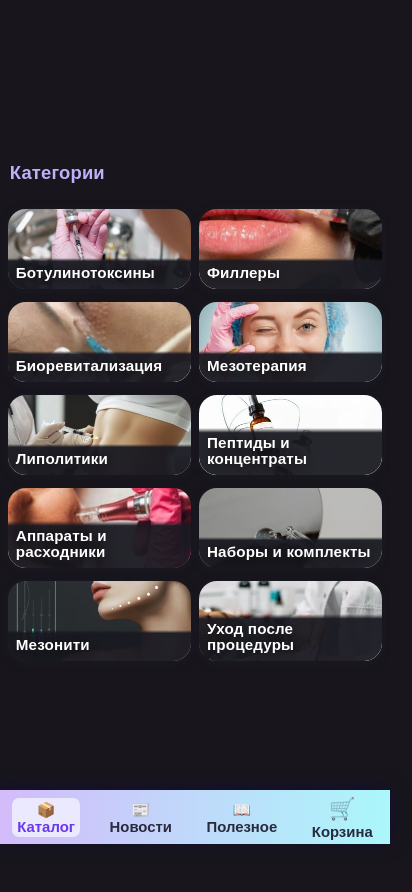
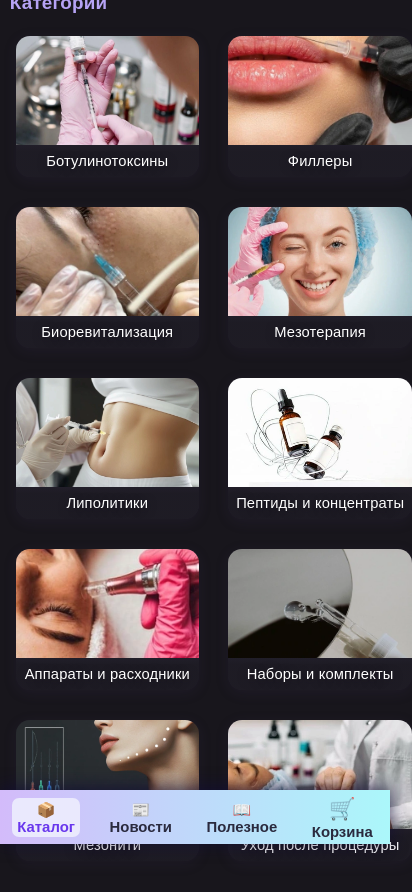
Before and after one commit to AlexSalavat/facade-stone-app, a React (Vite) app: page /catalog in a window 390 px wide. Shown: the top 892 px of the page, 412 px wide, since content can reach past the window. Built offline with nearby package versions, Linux system fonts and the light colour scheme.

Commit message:
first dh

```diff
--- a/src/components/CategoryCard.css
+++ b/src/components/CategoryCard.css
@@ -1,59 +1,58 @@
-.category-card {
+.category-card-root {
+  width: 47vw;
+  max-width: 220px;
+  aspect-ratio: 1.3 / 1;
+  background: #211e29;
+  border-radius: 18px;
+  margin: 8px 4px;
+  box-shadow: 0 3px 14px 0 rgba(75,60,115,0.13);
+  overflow: hidden;
+  display: flex;
+  flex-direction: column;
+  cursor: pointer;
   position: relative;
-  background: #22202a;
-  border-radius: 18px;
-  overflow: hidden;
-  box-shadow: 0 2px 14px rgba(60,45,120,0.08);
-  cursor: pointer;
-  min-height: 95px;
-  height: 108px;
-  display: flex;
-  align-items: flex-end;
-  transition: box-shadow 0.13s, transform 0.12s;
+  transition: transform 0.1s, box-shadow 0.14s;
 }
-.category-card:active, .category-card:focus {
-  box-shadow: 0 6px 22px rgba(80,80,160,0.12);
-  transform: translateY(1.5px) scale(0.99);
+.category-card-root:active {
+  transform: scale(0.98);
+  box-shadow: 0 2px 10px 0 rgba(75,60,115,0.08);
 }
-
-.category-card-img {
+.category-card-image {
+  width: 100%;
+  height: 77%;
+  object-fit: cover;
+  display: block;
+  background: #222;
+}
+.category-card-label {
   position: absolute;
-  inset: 0;
-  width: 100%;
-  height: 100%;
-  object-fit: cover;
-  object-position: center center;
-  z-index: 1;
-  user-select: none;
-  pointer-events: none;
+  left: 0;
+  right: 0;
+  bottom: 0;
+  background: linear-gradient(0deg, rgba(29,27,35,0.80) 80%, transparent 100%);
+  color: #fff;
+  font-family: 'Montserrat', Arial, sans-serif;
+  font-size: 1.05rem;
+  font-weight: 500;
+  letter-spacing: 0.01em;
+  text-align: center;
+  padding: 9px 7px 7px 7px;
+  border-radius: 0 0 18px 18px;
+  white-space: pre-line;
+  z-index: 2;
+  text-shadow: 0 2px 8px #17141c85;
+  line-height: 1.18;
 }
-
-.category-card-title {
-  position: relative;
-  z-index: 2;
-  width: 100%;
-  background: linear-gradient(0deg, #191921f0 90%, #19192100 100%);
-  color: #fff;
-  font-size: 0.97rem;
-  font-weight: 700;
-  text-align: left;
-  letter-spacing: 0.01em;
-  line-height: 1.08;
-  border-bottom-left-radius: 18px;
-  border-bottom-right-radius: 18px;
-  padding: 9px 7px 10px 13px;
-  text-shadow: 0 2px 8px #111b;
-  white-space: pre-line;
-  box-sizing: border-box;
-}
-
-@media (max-width: 600px) {
-  .category-card {
-    min-height: 77px;
-    height: 80px;
+@media (max-width: 700px) {
+  .category-card-root {
+    width: 47vw;
+    max-width: none;
+    margin: 6px 2vw;
+    border-radius: 14px;
   }
-  .category-card-title {
-    font-size: 0.93rem;
-    padding: 7px 4px 8px 8px;
+  .category-card-label {
+    font-size: 0.92rem;
+    border-radius: 0 0 14px 14px;
+    padding: 8px 3px 7px 3px;
   }
 }
--- a/src/components/CategoryCard.jsx
+++ b/src/components/CategoryCard.jsx
@@ -3,16 +3,9 @@ import "./CategoryCard.css";
 
 export default function CategoryCard({ image, name, onClick }) {
   return (
-    <div
-      className="category-card"
-      onClick={onClick}
-      tabIndex={0}
-      role="button"
-      aria-label={name}
-      onKeyDown={e => { if (e.key === "Enter" || e.key === " ") onClick(); }}
-    >
-      <img src={image} alt={name} className="category-card-img" draggable={false} />
-      <div className="category-card-title">{name}</div>
+    <div className="category-card-root" onClick={onClick} tabIndex={0} role="button">
+      <img src={image} alt={name} className="category-card-image" />
+      <div className="category-card-label">{name}</div>
     </div>
   );
 }
--- a/src/components/CategoryView.css
+++ b/src/components/CategoryView.css
@@ -1,30 +1,18 @@
+/* CategoryView.css — Каталог категорий */
+.category-list-page {
+  padding-top: 14px;
+  padding-bottom: 8px;
+}
 .category-list-title {
-  color: #bdb2fa;
+  font-size: 1.18rem;
+  color: #b6a3f5;
   font-weight: 700;
-  font-size: 1.15rem;
   letter-spacing: 0.01em;
-  margin: 0 0 12px 2px;
+  margin-bottom: 16px;
+  margin-left: 2px;
 }
-
 .category-cards-grid {
   display: grid;
-  grid-template-columns: 1fr 1fr;
-  gap: 17px 11px;
-  padding: 18px 0 22px 0; /* сверху отступ */
-  width: 100%;
-  box-sizing: border-box;
+  grid-template-columns: repeat(2, 1fr);
+  gap: 18px 14px;
 }
-
-@media (max-width: 600px) {
-  .category-card-title {
-    font-size: 0.95rem;
-    padding: 7px 5px 7px 8px;
-  }
-  .category-card-img {
-    height: 85px;
-  }
-  .category-cards-grid {
-    gap: 13px 8px;
-    padding-top: 13px;
-  }
-}
--- a/src/components/ProductCard.css
+++ b/src/components/ProductCard.css
@@ -1,67 +1,66 @@
-.product-card {
-  width: 165px;
-  min-height: 230px;
+.product-card-root {
+  width: 45vw;
+  min-width: 135px;
+  height: 41vw;
+  min-height: 170px;
+  max-width: 200px;
   background: #fff;
-  border-radius: 19px;
-  box-shadow: 0 3px 24px 0 rgba(80,55,130,0.14);
+  border-radius: 15px;
+  box-shadow: 0 2px 14px 0 rgba(75,60,115,0.10);
   display: flex;
   flex-direction: column;
   align-items: stretch;
   overflow: hidden;
-  margin: 12px;
+  margin: 7px 4px;
   transition: box-shadow 0.13s, transform 0.13s;
   padding: 0;
 }
-
-.product-img-wrap {
+.product-card-img-wrap {
   width: 100%;
-  height: 110px;
+  height: 58%;
   background: #f6f3fa;
   display: flex;
   align-items: center;
   justify-content: center;
 }
-
-.product-img {
+.product-card-img {
   width: 92%;
-  height: 95px;
+  height: 90%;
   object-fit: contain;
   display: block;
-  border-radius: 16px 16px 0 0;
+  border-radius: 12px 12px 0 0;
   margin: 0 auto;
+  background: #f3eefc;
   box-shadow: 0 1px 6px #d7d2ef09;
 }
-
 .product-card-content {
   display: flex;
   flex-direction: column;
   align-items: center;
   width: 100%;
-  padding: 12px 8px 16px 8px;
+  padding: 8px 5px 12px 5px;
   background: none;
   flex: 1 1 auto;
   min-height: 0;
   margin-top: auto;
   box-sizing: border-box;
 }
-
-.product-title {
+.product-card-title {
   color: #292a42;
-  font-size: 1.13rem;
+  font-size: 1.03rem;
   font-family: 'Montserrat', Arial, sans-serif;
   font-weight: 600;
   text-align: center;
-  margin-bottom: 13px;
+  margin-bottom: 10px;
   max-width: 99%;
   overflow: hidden;
   text-overflow: ellipsis;
   white-space: nowrap;
   letter-spacing: 0.01em;
 }
-
-.product-more-btn {
+.product-card-more-btn {
   padding: 5.5px 0;
-  width: 98%;
+  width: 95%;
   border-radius: 8px;
   border: none;
   background: linear-gradient(90deg, #f7e3fa 0%, #cad8fc 100%);
@@ -74,43 +73,37 @@
   letter-spacing: 0.01em;
   transition: background 0.16s, box-shadow 0.15s;
 }
-.product-more-btn:hover {
+.product-card-more-btn:hover {
   background: linear-gradient(90deg, #e4d0fa 0%, #d7ecfa 100%);
   color: #463c62;
   box-shadow: 0 3px 16px 0 rgba(170,140,255,0.12);
 }
-
 @media (max-width: 700px) {
-  .product-card {
-    width: 46vw;
-    min-width: 135px;
-    height: 41vw;
-    min-height: 198px;
-    border-radius: 13px;
-    margin: 7px 4px;
+  .product-card-root {
+    width: 47vw;
+    min-width: 120px;
+    height: 38vw;
+    min-height: 150px;
+    border-radius: 11px;
+    margin: 5px 1.2vw;
   }
-  .product-img-wrap {
-    height: 24vw;
-    min-height: 70px;
-    border-radius: 13px 13px 0 0;
+  .product-card-img-wrap {
+    height: 55%;
+    border-radius: 11px 11px 0 0;
   }
-  .product-img {
-    height: 20vw;
-    min-height: 60px;
-    border-radius: 13px 13px 0 0;
+  .product-card-img {
+    height: 84%;
+    min-height: 55px;
+    border-radius: 11px 11px 0 0;
   }
-  .product-card-content {
-    padding: 7px 2px 11px 2px;
+  .product-card-title {
+    font-size: 0.93rem;
+    margin-bottom: 7px;
   }
-  .product-title {
-    font-size: 1.01rem;
-    max-width: 98%;
-    margin-bottom: 9px;
-  }
-  .product-more-btn {
-    font-size: 0.83rem;
+  .product-card-more-btn {
+    font-size: 0.81rem;
     border-radius: 6px;
     padding: 3.5px 0;
-    width: 97%;
+    width: 98%;
   }
 }
--- a/src/components/ProductCard.jsx
+++ b/src/components/ProductCard.jsx
@@ -3,15 +3,13 @@ import "./ProductCard.css";
 
 export default function ProductCard({ image, name, onMore }) {
   return (
-    <div className="product-card">
-      <div className="product-img-wrap">
-        <img src={image} alt={name} className="product-img" />
+    <div className="product-card-root">
+      <div className="product-card-img-wrap">
+        <img src={image} alt={name} className="product-card-img" />
       </div>
       <div className="product-card-content">
-        <div className="product-title">{name}</div>
-        <button className="product-more-btn" onClick={onMore}>
-          Подробнее
-        </button>
+        <div className="product-card-title">{name}</div>
+        <button className="product-card-more-btn" onClick={onMore}>Подробнее</button>
       </div>
     </div>
   );
```
